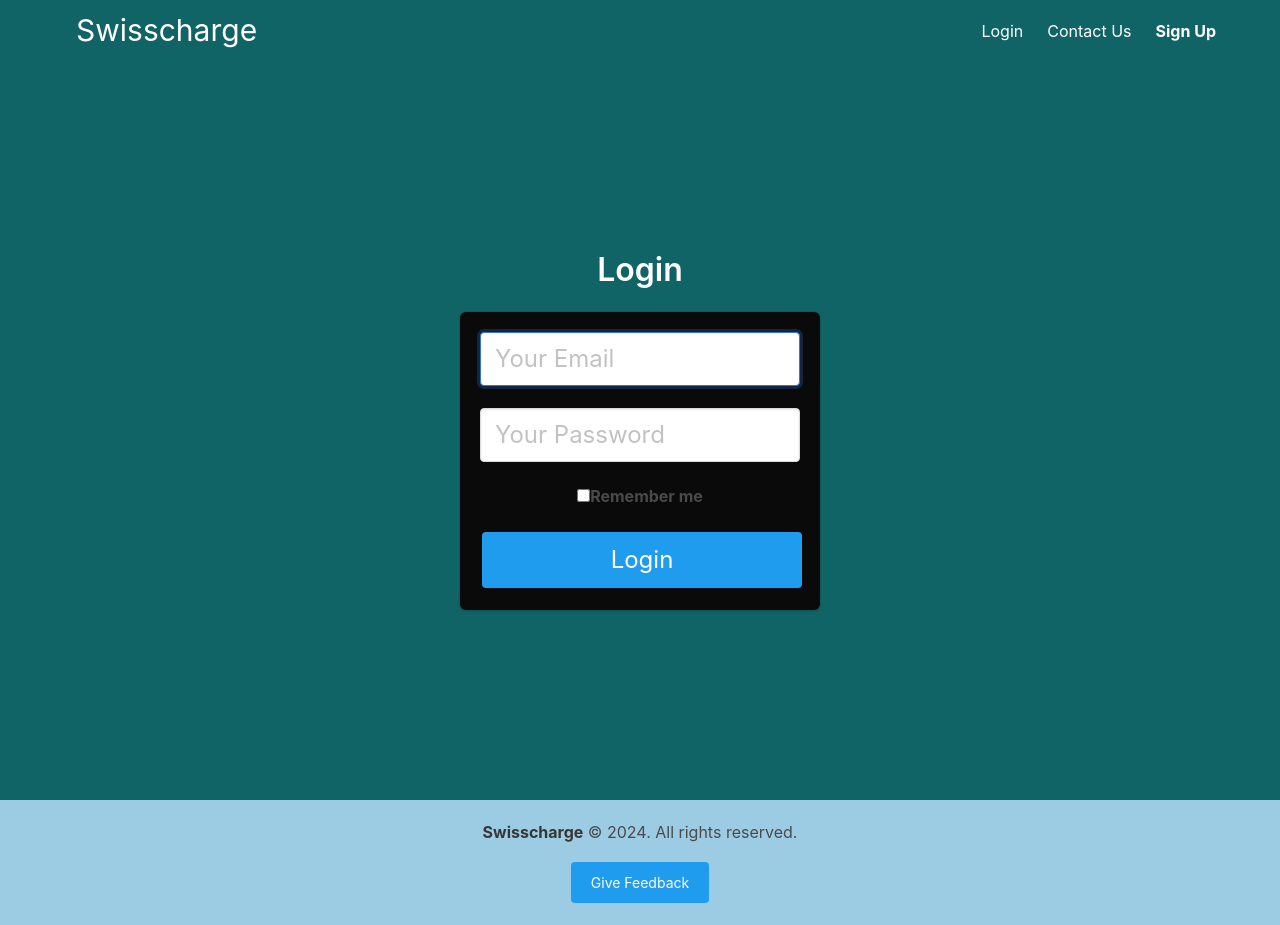
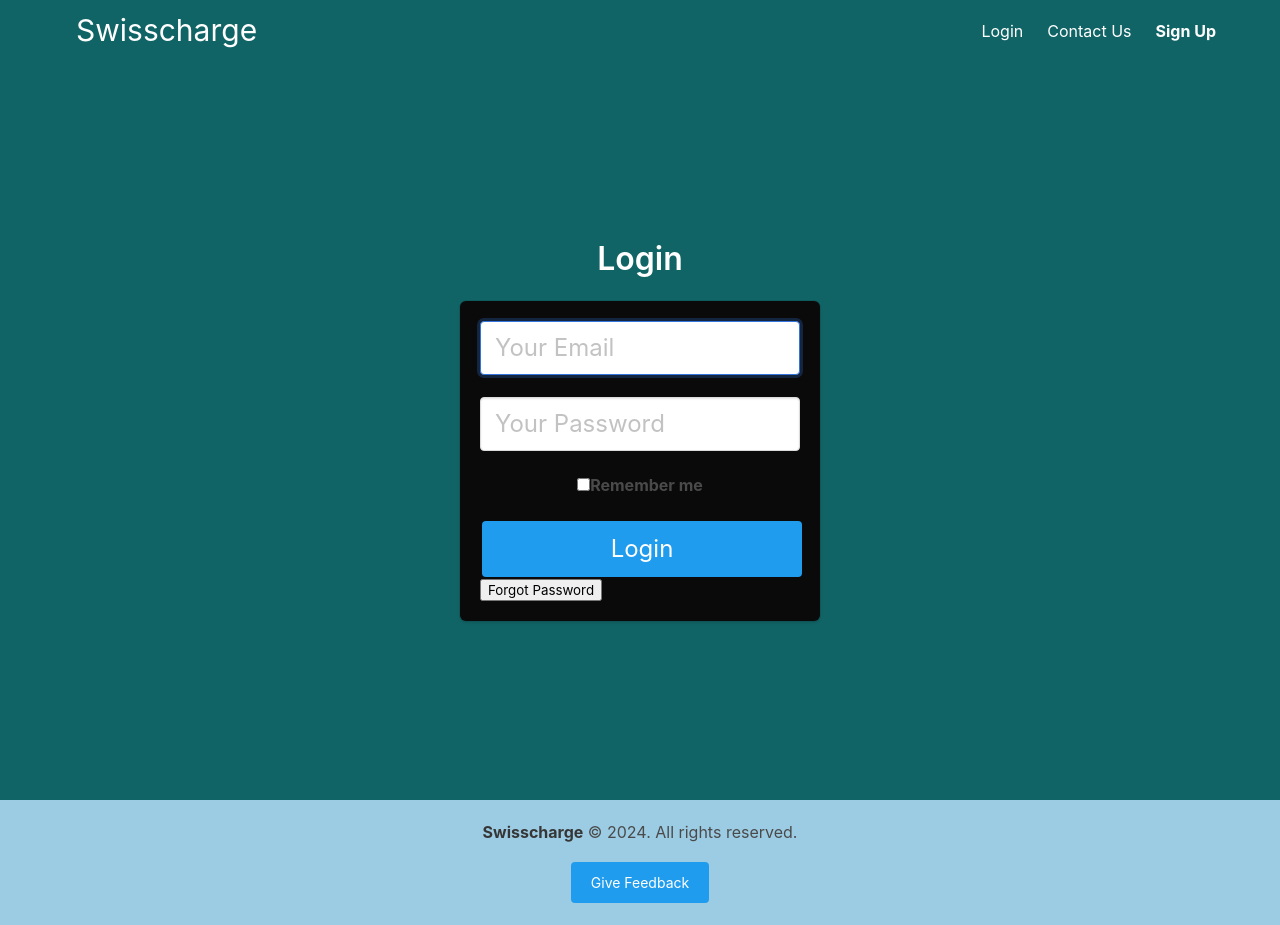
Before and after one commit to bartschliam/desk-parking-booking, a Flask app: page /login in a window 1280 px wide. Run offline with Flask 3, Linux system fonts and the light colour scheme.

Commit message:
added email and forgot password button

```diff
--- a/project/main.py
+++ b/project/main.py
@@ -20,8 +20,8 @@
 app.config['ENV_VAR'] = env_suffix
 app.config['MAIL_SERVER'] = 'smtp.gmail.com'
 app.config['MAIL_PORT'] = 587
-app.config['MAIL_USERNAME'] = 'email@gmail.com'
-# app.config['MAIL_PASSWORD'] = os.getenv('MAIL_PASSWORD')
+app.config['MAIL_USERNAME'] = os.getenv('MAIL_EMAIL')
+app.config['MAIL_PASSWORD'] = os.getenv('MAIL_PASSWORD')
 app.config['MAIL_USE_TLS'] = True
 app.config['MAIL_USE_SSL'] = False
 mail = Mail(app)
--- a/project/templates/login.html
+++ b/project/templates/login.html
@@ -30,6 +30,7 @@
       </div>
       <button class="button is-block is-info is-large is-fullwidth">Login</button>
     </form>
+    <button class="btn is-block is-info is-large is-fullwidth" type="button" id="forgot_password">Forgot Password</button>
   </div>
 </div>
 {% endblock %}
```
